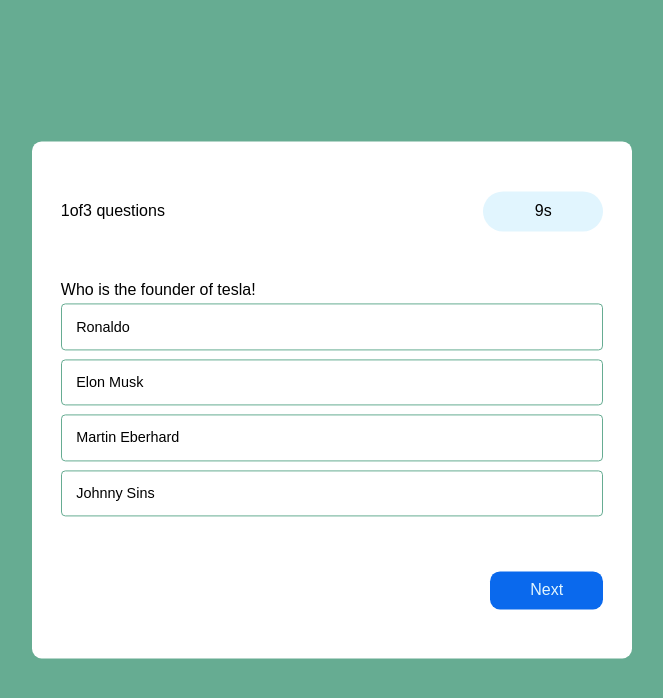
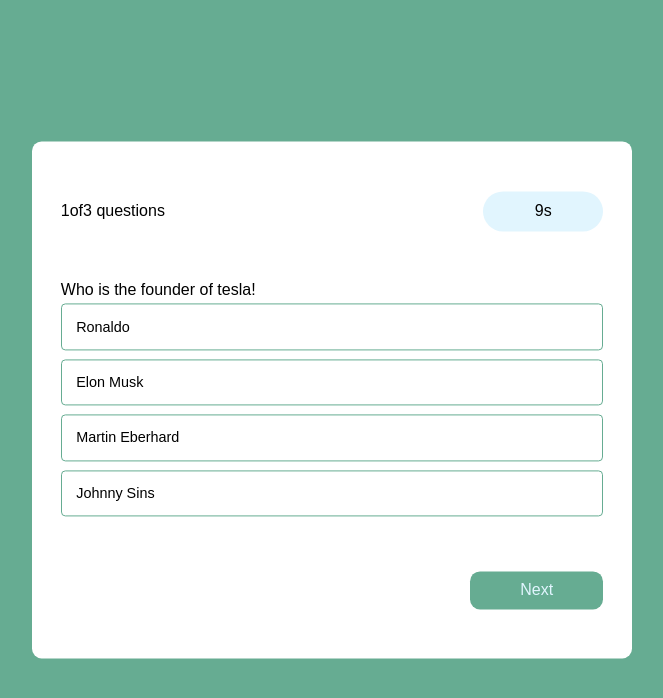
Before and after one commit to MUNISH-pathania/-Sync-Internship-Project-1-QuizApp, a plain HTML site: page index.html in a window 1280 px wide. Both pictures are taken after a click on the button "Start". Shown: the whole page, without its empty margins (308-971 px from the left). Drawn offline with Linux system fonts and the light colour scheme.

Commit message:
little changes

```diff
--- a/index.js
+++ b/index.js
@@ -33,6 +33,7 @@ const quizArray= [
       options: ["Aryabhatta ", "Stephen Hawking", "Albert Einstein", "Nobody"],
       correct: "Aryabhatta ",
     },
+
   ];
 
 // to display quiz on click start button
--- a/style.css
+++ b/style.css
@@ -23,7 +23,7 @@ body{
 }
 #start-btn,
 .restart{
-padding: 20px 30px;
+padding: 20px 80px;
 border-radius: 10px;
 border:none;
 font-size: 20px;
@@ -65,9 +65,9 @@ font-size: 20px;
   border-radius: 1.8em;
 }
 #next-btn{
-    background:#0a69ed;
+    background:#66ac92;
     color: #e1f5fe;
-    padding: 10px 40px;
+    padding: 10px 50px;
     margin-top: 50px;
     border-radius:10px;
     border: none;
```
